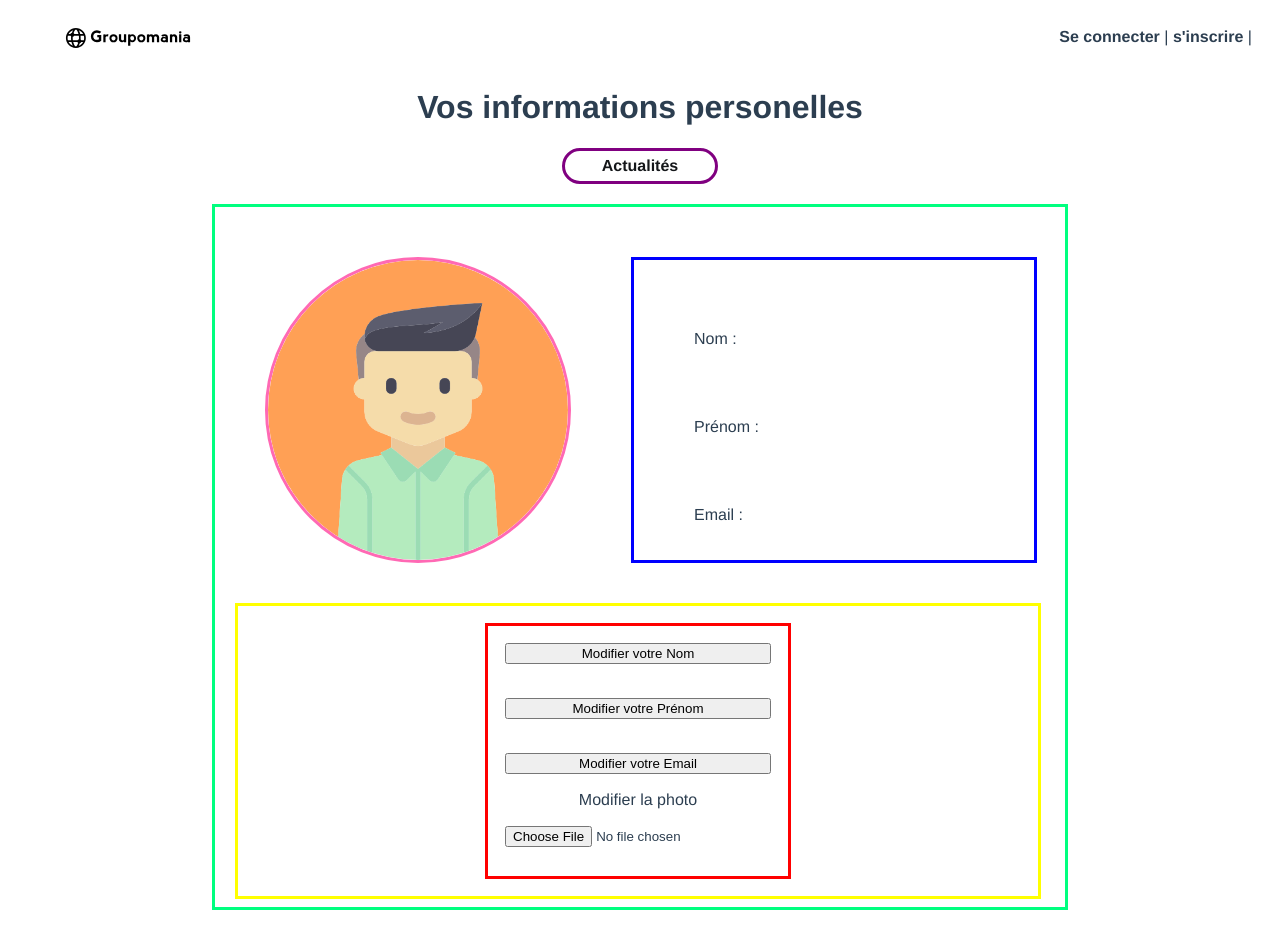
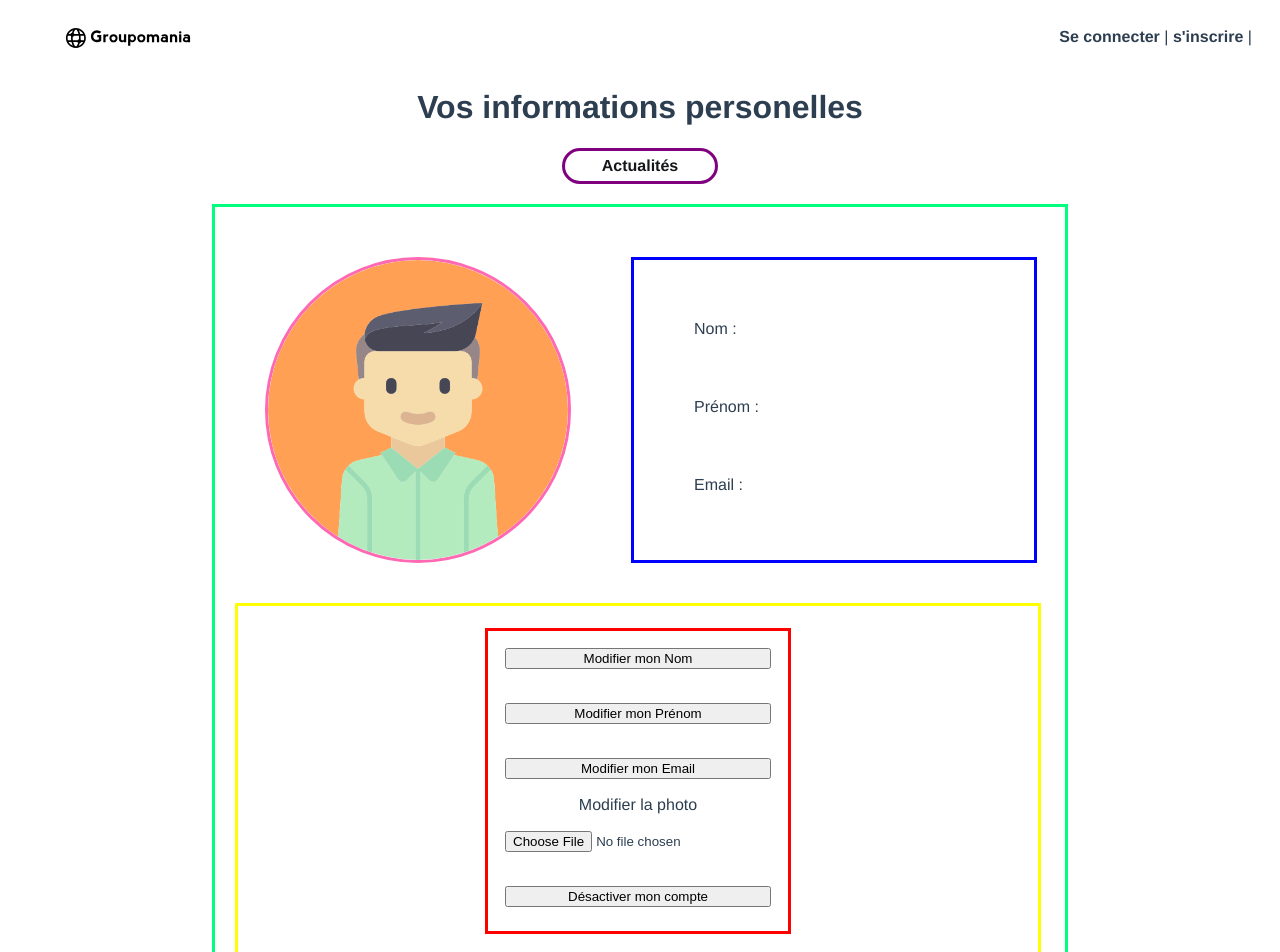
Before and after one commit to Bescore/Openclassrooms_P7, a Vue app: page /compte in a window 1280 px wide. Shown: the top 952 px of the page. Before the commit the page ends 918 px from the top, so only its background shows below. Built offline with nearby package versions, Linux system fonts and the light colour scheme.

Commit message:
ajout du bouton desactiver mon compte

```diff
--- a/src/views/compte.vue
+++ b/src/views/compte.vue
@@ -12,11 +12,13 @@
         </div>
         <div class="compte-contains-infos">
             <form class="form-buttons">
-                <input class="form-buttons-btns" type="submit" value="Modifier votre Nom">
-                <input class="form-buttons-btns" type="submit" value="Modifier votre Prénom">
-                <input class="form-buttons-btns" type="submit" value="Modifier votre Email">
+                <input class="form-buttons-btns" type="submit" value="Modifier mon Nom">
+                <input class="form-buttons-btns" type="submit" value="Modifier mon Prénom">
+                <input class="form-buttons-btns" type="submit" value="Modifier mon Email">
                 <label for="img">Modifier la photo</label>
                 <input id="img" class="form-buttons-btns" type="file" accept="image/*">
+                <input class="form-buttons-btns" type="submit" value="Désactiver mon compte">
+
             </form>
         </div>
     </div>
@@ -52,7 +54,7 @@ export default {
     margin:auto;
     margin-top:20px;
     width: 850px;
-    height:700px;
+    height:760px;
     border:springgreen solid;
 
 }
@@ -75,7 +77,7 @@ top:50px;
 }
 .compte-contains-infos{
 width:800px;
-height:290px;
+height:350px;
 border:yellow solid;
 position: relative;
 left:20px;
@@ -87,12 +89,12 @@ align-items: center;
 .infos{
     text-align: left;
     margin: 60px;
-    margin-top:70px;
+    margin-top:60px;
 
 }
 .form-buttons{
     width:300px;
-    height: 250px;
+    height: 300px;
     border: red solid;
     display: flex;
     flex-direction: column;
```
